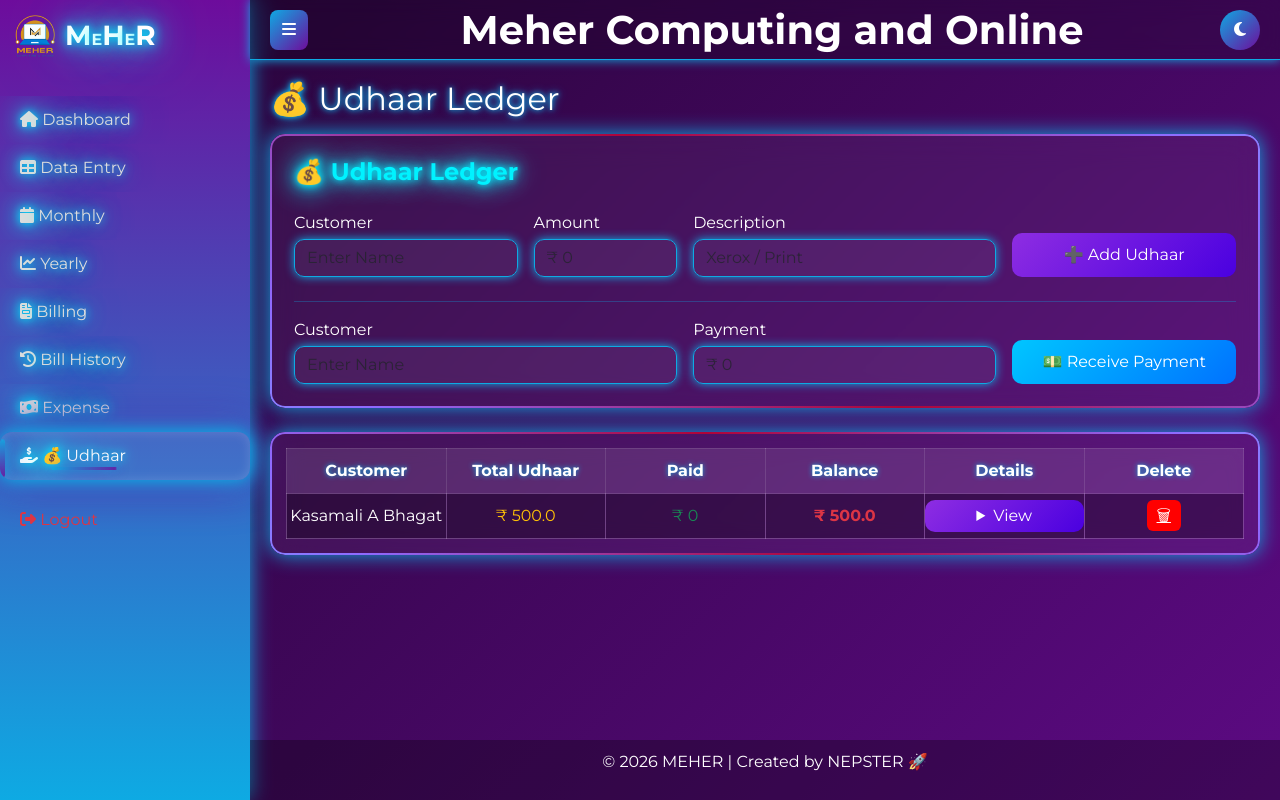
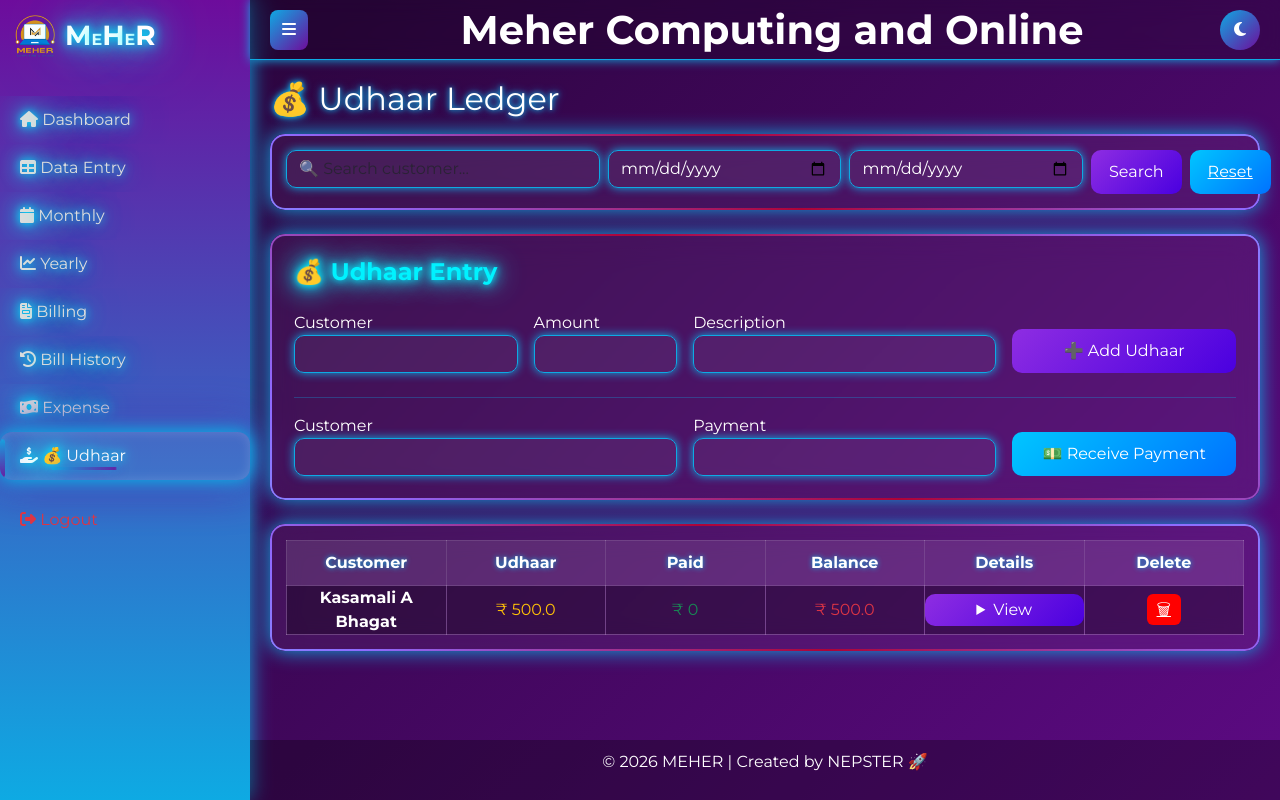
Before and after one commit to nepster440/meher-online, a Django app: page /udhaar/ in a window 1280 px wide. Run offline with Django 5.2, Linux system fonts and the light colour scheme; data comes from the database, SQL or seed files in the repository; both versions use the stored data as it was after the commit; data that the repository does not hold is empty; some libraries are stand-ins or nearby versions; some web fonts are replaced.

Commit message:
Added Udhaar App with local dashboard integration

```diff
--- a/templates/udhaar.html
+++ b/templates/udhaar.html
@@ -4,72 +4,91 @@
 
 <h2 class="mb-3">💰 Udhaar Ledger</h2>
 
+<!-- 🔍 SEARCH + FILTER -->
+<div class="glass-card p-3 mb-4">
+    <form method="get" class="row g-2">
+
+        <div class="col-md-4">
+            <input type="text" name="q" value="{{ query }}"
+                   class="form-control neon-input"
+                   placeholder="🔍 Search customer...">
+        </div>
+
+        <div class="col-md-3">
+            <input type="date" name="start" class="form-control neon-input">
+        </div>
+
+        <div class="col-md-3">
+            <input type="date" name="end" class="form-control neon-input">
+        </div>
+
+        <div class="col-md-2 d-flex gap-2">
+            <button class="btn-neon w-100">Search</button>
+            <a href="/udhaar/" class="btn-neon-save w-100">Reset</a>
+        </div>
+
+    </form>
+</div>
+
+<!-- 🔥 MAIN FORM -->
 <div class="glass-card p-4 mb-4">
 
-    <h4 class="text-neon mb-4">💰 Udhaar Ledger</h4>
+    <h4 class="text-neon mb-4">💰 Udhaar Entry</h4>
 
-    <!-- 🔥 ADD UDHAAR -->
+    <!-- ADD UDHAAR -->
+    <form method="post">
+        {% csrf_token %}
+        <input type="hidden" name="action" value="udhaar">
+
         <div class="row g-3 align-items-end mb-4">
 
             <div class="col-md-3">
-            <label class="mb-1">Customer</label>
-            <input type="text" name="customer" form="udhaarForm"
-                   class="form-control neon-input"
-                   placeholder="Enter Name" required>
+                <label>Customer</label>
+                <input type="text" name="customer" class="form-control neon-input" required>
             </div>
 
             <div class="col-md-2">
-            <label class="mb-1">Amount</label>
-            <input type="number" name="amount" form="udhaarForm"
-                   class="form-control neon-input"
-                   placeholder="₹ 0" required>
+                <label>Amount</label>
+                <input type="number" name="amount" class="form-control neon-input" required>
             </div>
 
             <div class="col-md-4">
-            <label class="mb-1">Description</label>
-            <input type="text" name="desc" form="udhaarForm"
-                   class="form-control neon-input"
-                   placeholder="Xerox / Print">
+                <label>Description</label>
+                <input type="text" name="desc" class="form-control neon-input">
             </div>
 
             <div class="col-md-3">
-            <form method="post" id="udhaarForm">
-                {% csrf_token %}
-                <input type="hidden" name="action" value="udhaar">
                 <button class="btn-neon w-100">➕ Add Udhaar</button>
-            </form>
             </div>
 
         </div>
+    </form>
 
     <hr style="border-color: var(--primary); opacity: 0.3;">
 
-    <!-- 🔥 RECEIVE PAYMENT -->
+    <!-- PAYMENT -->
+    <form method="post">
+        {% csrf_token %}
+        <input type="hidden" name="action" value="payment">
+
         <div class="row g-3 align-items-end">
 
             <div class="col-md-5">
-            <label class="mb-1">Customer</label>
-            <input type="text" name="customer" form="paymentForm"
-                   class="form-control neon-input"
-                   placeholder="Enter Name" required>
+                <label>Customer</label>
+                <input type="text" name="customer" class="form-control neon-input" required>
             </div>
 
             <div class="col-md-4">
-            <label class="mb-1">Payment</label>
-            <input type="number" name="amount" form="paymentForm"
-                   class="form-control neon-input"
-                   placeholder="₹ 0" required>
+                <label>Payment</label>
+                <input type="number" name="amount" class="form-control neon-input" required>
             </div>
 
             <div class="col-md-3">
-            <form method="post" id="paymentForm">
-                {% csrf_token %}
-                <input type="hidden" name="action" value="payment">
                 <button class="btn-neon-save w-100">💵 Receive Payment</button>
-            </form>
             </div>
 
         </div>
+    </form>
 
 </div>
 
@@ -80,7 +99,7 @@
     <thead>
         <tr>
             <th>Customer</th>
-            <th>Total Udhaar</th>
+            <th>Udhaar</th>
             <th>Paid</th>
             <th>Balance</th>
             <th>Details</th>
@@ -92,13 +111,15 @@
         {% for c in data %}
         <tr>
 
-            <td>{{ c.name }}</td>
+            <td><b>{{ c.name }}</b></td>
 
             <td class="text-warning">₹ {{ c.udhaar }}</td>
 
             <td class="text-success">₹ {{ c.paid }}</td>
 
-            <td class="text-danger fw-bold">₹ {{ c.balance }}</td>
+            <td class="{% if c.balance > 0 %}text-danger{% else %}text-success{% endif %}">
+                ₹ {{ c.balance }}
+            </td>
 
             <!-- DETAILS -->
             <td>
@@ -114,7 +135,7 @@
 
                             <a href="{% url 'delete_udhaar' e.id %}"
                                class="btn-delete"
-                               onclick="return confirm('Delete this udhaar entry?')">
+                               onclick="return confirm('Delete this udhaar?')">
                                ❌
                             </a>
                         </div>
@@ -147,7 +168,7 @@
             <td>
                 <a href="{% url 'delete_customer' c.id %}"
                    class="btn-delete"
-                   onclick="return confirm('Delete full customer data?')">
+                   onclick="return confirm('Delete full customer?')">
                    🗑
                 </a>
             </td>
--- a/udhaar/urls.py
+++ b/udhaar/urls.py
@@ -1,7 +1,12 @@
 from django.urls import path
-from .views import udhaar_home, delete_customer
+from . import views
 
 urlpatterns = [
-    path('', udhaar_home, name='udhaar'),
-    path('delete/customer/<int:id>', delete_customer, name='delete_customer'),
+    # Yahan 'udhaar_view' ko badal kar 'udhaar_home' kiya gaya hai
+    path('', views.udhaar_home, name='udhaar'),
+
+    # ✅ Baki sab sahi hai
+    path('delete/udhaar/<int:id>/', views.delete_udhaar, name='delete_udhaar'),
+    path('delete/payment/<int:id>/', views.delete_payment, name='delete_payment'),
+    path('delete/customer/<int:id>/', views.delete_customer, name='delete_customer'),
 ]
--- a/udhaar/views.py
+++ b/udhaar/views.py
@@ -2,6 +2,7 @@ from django.shortcuts import get_object_or_404, render, redirect
 from .models import Customer, Udhaar, Payment
 from django.db.models import Sum
 
+# Create your views here.
 def udhaar_home(request):
 
     if request.method == "POST":
@@ -46,18 +47,71 @@ def udhaar_home(request):
         balance = total_udhaar - total_paid
 
         data.append({
+            "id": c.id,  # 👈 Yeh zaroori hai 'delete_customer' link ke liye
             "name": c.name,
             "udhaar": total_udhaar,
             "paid": total_paid,
             "balance": balance,
-            "entries": c.entries.all(),
-            "payments": c.payments.all()
+            "entries": c.entries.all(),  # ✅ Ye bilkul sahi hai
+            "payments": c.payments.all()  # ✅ Ye bhi sahi hai
         })
 
     return render(request, "udhaar.html", {"data": data})
 
 
+
+def delete_udhaar(request, id):
+    entry = get_object_or_404(Udhaar, id=id)
+    entry.delete()
+    return redirect('udhaar')
+
+def delete_payment(request, id):
+    payment = get_object_or_404(Payment, id=id)
+    payment.delete()
+    return redirect('udhaar')
+
 def delete_customer(request, id):
     customer = get_object_or_404(Customer, id=id)
     customer.delete()
     return redirect('udhaar')
+
+
+def edit_udhaar(request, id):
+    entry = get_object_or_404(Udhaar, id=id)
+
+    if request.method == "POST":
+        entry.amount = request.POST.get('amount')
+        entry.description = request.POST.get('desc')
+        entry.save()
+        return redirect('udhaar')
+
+    return render(request, 'edit_udhaar.html', {'entry': entry})
+
+
+
+def delete_udhaar(request, id):
+    entry = get_object_or_404(Udhaar, id=id)
+    entry.delete()
+    return redirect('udhaar')
+
+def delete_payment(request, id):
+    payment = get_object_or_404(Payment, id=id)
+    payment.delete()
+    return redirect('udhaar')
+
+def delete_customer(request, id):
+    customer = get_object_or_404(Customer, id=id)
+    customer.delete()
+    return redirect('udhaar')
+
+
+def edit_udhaar(request, id):
+    entry = get_object_or_404(Udhaar, id=id)
+
+    if request.method == "POST":
+        entry.amount = request.POST.get('amount')
+        entry.description = request.POST.get('desc')
+        entry.save()
+        return redirect('udhaar')
+
+    return render(request, 'edit_udhaar.html', {'entry': entry})
```
Also changed, not shown: db.sqlite3. Lines whose indentation alone changed are shown as unchanged.
